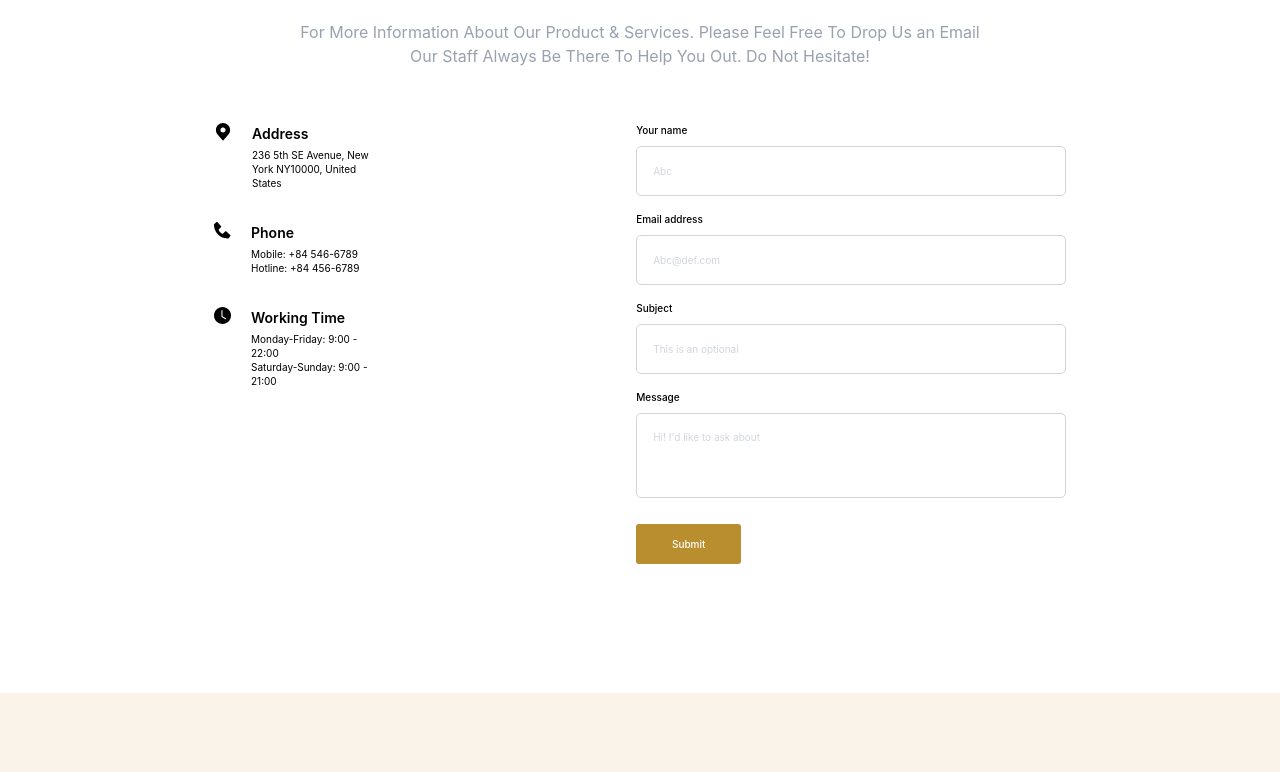
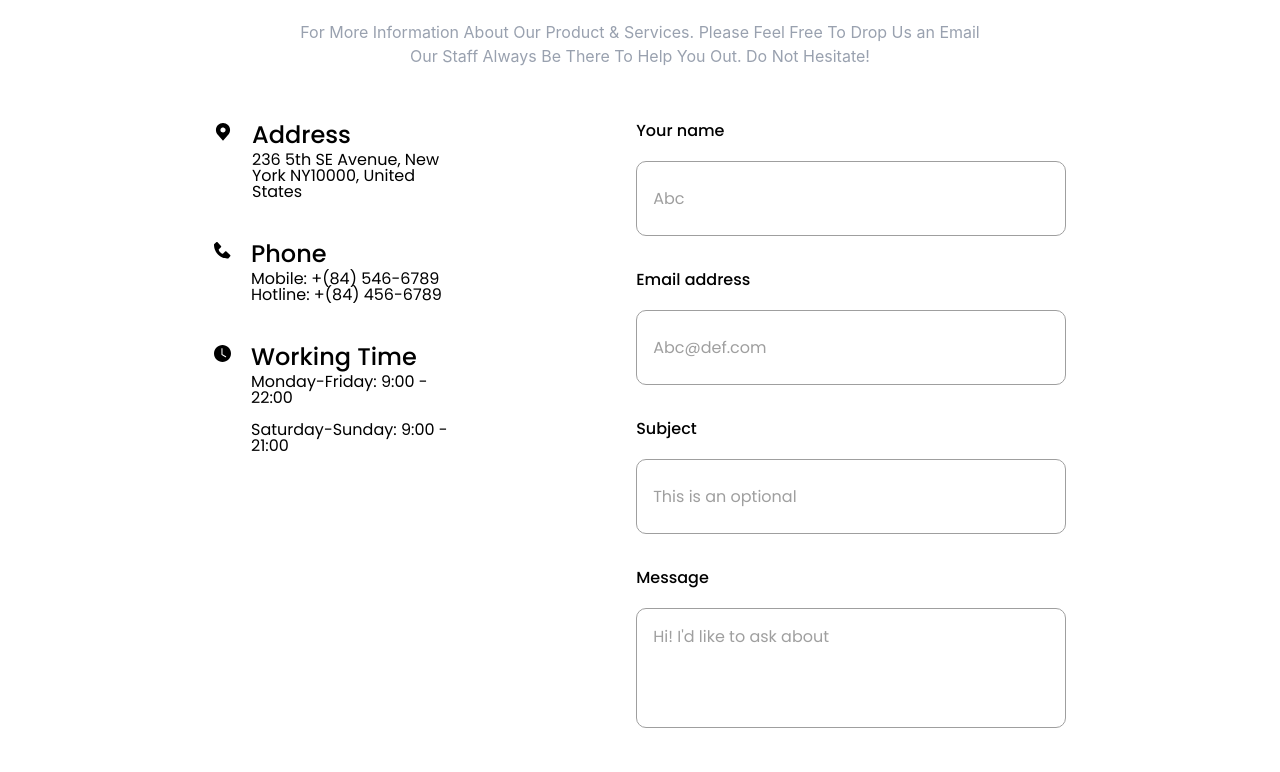
Before and after one commit to Bruna-Narciso/furniro-all, a React (Vite) app in the folder furniro-desafio3/frontend/: page /Contact in a window 1280 px wide. Shown: the part 523-1295 px from the top of the page. Built offline with nearby package versions, Linux system fonts and the light colour scheme; no server answers; sample sign-in values are in the browser's storage.

Commit message:
#11 fix: adjust contact layout

```diff
--- a/furniro-desafio3/frontend/src/components/Contact/ContactForm.tsx
+++ b/furniro-desafio3/frontend/src/components/Contact/ContactForm.tsx
@@ -22,11 +22,8 @@ export function ContactForm() {
     },
   });
 
-  const onSubmit = (data: ContactFormData) => {
-    console.log("Contact form:", data);
-
+  const onSubmit = () => {
     alert("Mensagem enviada com sucesso!");
-
     reset();
   };
 
@@ -34,13 +31,12 @@ export function ContactForm() {
     <form
       onSubmit={handleSubmit(onSubmit)}
       noValidate
-      className="flex w-full flex-col"
+      className="flex w-full max-w-[528.75px] flex-col"
     >
-      {/* Name */}
-      <div className="mb-4">
+      <div className="mb-[36px]">
         <label
           htmlFor="name"
-          className="mb-2 block text-[10px] font-medium text-black"
+          className="mb-[22px] block font-poppins text-[16px] font-medium leading-none text-[#000000]"
         >
           Your name
         </label>
@@ -52,23 +48,23 @@ export function ContactForm() {
           {...register("name", {
             required: "Nome é obrigatório",
           })}
-          className={`h-[50px] w-full rounded-[5px] border px-4 text-[10px] text-black outline-none transition placeholder:text-gray-300 focus:border-[#B88E2F] ${
-            errors.name ? "border-red-500" : "border-gray-300"
-          }`}
+          className={`h-[75px] w-full rounded-[10px] border bg-white px-4 font-poppins text-[16px] text-black outline-none transition placeholder:text-[#9F9F9F] focus:border-[#B88E2F] ${errors.name
+              ? "border-red-500"
+              : "border-[#9F9F9F]"
+            }`}
         />
 
         {errors.name && (
-          <p className="mt-1 text-[9px] text-red-500">
+          <p className="mt-1 text-sm text-red-500">
             {errors.name.message}
           </p>
         )}
       </div>
 
-      {/* Email */}
-      <div className="mb-4">
+      <div className="mb-[36px]">
         <label
           htmlFor="email"
-          className="mb-2 block text-[10px] font-medium text-black"
+          className="mb-[22px] block font-poppins text-[16px] font-medium leading-none text-[#000000]"
         >
           Email address
         </label>
@@ -84,23 +80,23 @@ export function ContactForm() {
               message: "Digite um e-mail válido",
             },
           })}
-          className={`h-[50px] w-full rounded-[5px] border px-4 text-[10px] text-black outline-none transition placeholder:text-gray-300 focus:border-[#B88E2F] ${
-            errors.email ? "border-red-500" : "border-gray-300"
-          }`}
+          className={`h-[75px] w-full rounded-[10px] border bg-white px-4 font-poppins text-[16px] text-black outline-none transition placeholder:text-[#9F9F9F] focus:border-[#B88E2F] ${errors.email
+              ? "border-red-500"
+              : "border-[#9F9F9F]"
+            }`}
         />
 
         {errors.email && (
-          <p className="mt-1 text-[9px] text-red-500">
+          <p className="mt-1 text-sm text-red-500">
             {errors.email.message}
           </p>
         )}
       </div>
 
-      {/* Subject */}
-      <div className="mb-4">
+      <div className="mb-[36px]">
         <label
           htmlFor="subject"
-          className="mb-2 block text-[10px] font-medium text-black"
+          className="mb-[22px] block font-poppins text-[16px] font-medium leading-none text-[#000000]"
         >
           Subject
         </label>
@@ -110,15 +106,14 @@ export function ContactForm() {
           type="text"
           placeholder="This is an optional"
           {...register("subject")}
-          className="h-[50px] w-full rounded-[5px] border border-gray-300 px-4 text-[10px] text-black outline-none transition placeholder:text-gray-300 focus:border-[#B88E2F]"
+          className="h-[75px] w-full rounded-[10px] border border-[#9F9F9F] bg-white px-4 font-poppins text-[16px] text-black outline-none transition placeholder:text-[#9F9F9F] focus:border-[#B88E2F]"
         />
       </div>
 
-      {/* Message */}
-      <div className="mb-5">
+      <div className="mb-[40px]">
         <label
           htmlFor="message"
-          className="mb-2 block text-[10px] font-medium text-black"
+          className="mb-[22px] block font-poppins text-[16px] font-medium leading-none text-[#000000]"
         >
           Message
         </label>
@@ -129,22 +124,22 @@ export function ContactForm() {
           {...register("message", {
             required: "Mensagem é obrigatória",
           })}
-          className={`h-[85px] w-full resize-none rounded-[5px] border px-4 py-4 text-[10px] text-black outline-none transition placeholder:text-gray-300 ${
-            errors.message ? "border-red-500" : "border-gray-300"
-          } focus:border-[#B88E2F]`}
+          className={`h-[120px] w-full resize-none rounded-[10px] border bg-white px-4 py-4 font-poppins text-[16px] text-black outline-none transition placeholder:text-[#9F9F9F] focus:border-[#B88E2F] ${errors.message
+              ? "border-red-500"
+              : "border-[#9F9F9F]"
+            }`}
         />
 
         {errors.message && (
-          <p className="mt-1 text-[9px] text-red-500">
+          <p className="mt-1 text-sm text-red-500">
             {errors.message.message}
           </p>
         )}
       </div>
 
-      {/* Submit */}
       <button
         type="submit"
-        className="h-[40px] w-[105px] rounded-[3px] bg-[#B88E2F] text-[10px] font-medium text-white transition hover:bg-[#a17b26] active:scale-[0.98]"
+        className="h-[55px] w-[237px] rounded-[5px] border border-[#B88E2F] bg-[#B88E2F] font-poppins text-[16px] font-normal leading-none text-white transition hover:bg-[#a17b26] active:scale-[0.98]"
       >
         Submit
       </button>
--- a/furniro-desafio3/frontend/src/components/Contact/ContactInfo.tsx
+++ b/furniro-desafio3/frontend/src/components/Contact/ContactInfo.tsx
@@ -1,7 +1,6 @@
 export function ContactInfo() {
   return (
-    <div className="flex flex-col gap-8">
-      {/* Address */}
+    <div className="flex flex-col gap-[42px]">
       <div className="flex gap-5">
         <img
           src="/Contact/location.svg"
@@ -10,21 +9,16 @@ export function ContactInfo() {
         />
 
         <div>
-          <h3 className="text-[14px] font-semibold text-black">
+          <h3 className="font-poppins text-[24px] font-medium leading-none text-[#000000] mb-[5px]">
             Address
           </h3>
 
-          <p className="mt-1 max-w-[160px] text-[10px] leading-[14px] text-black">
-            236 5th SE Avenue, New
-            <br />
-            York NY10000, United
-            <br />
-            States
+          <p className="mt-[0px] w-[212px] font-poppins text-[16px] font-normal leading-none text-[#000000]">
+            236 5th SE Avenue, New York NY10000, United States
           </p>
         </div>
       </div>
 
-      {/* Phone */}
       <div className="flex gap-5">
         <img
           src="/Contact/phone.svg"
@@ -33,17 +27,17 @@ export function ContactInfo() {
         />
 
         <div>
-          <h3 className="text-[14px] font-semibold text-black">
+          <h3 className="font-poppins text-[24px] font-medium leading-none text-[#000000] mb-[5px]">
             Phone
           </h3>
 
-          <p className="mt-1 text-[10px] leading-[14px] text-black">
+          <p className="mt-[0px] w-[212px] font-poppins text-[16px] font-normal leading-none text-[#000000]">
             Mobile:{" "}
             <a
               href="tel:+845466789"
               className="transition hover:text-[#B88E2F] hover:underline"
             >
-              +84 546-6789
+              +(84) 546-6789
             </a>
             <br />
             Hotline:{" "}
@@ -51,13 +45,12 @@ export function ContactInfo() {
               href="tel:+844566789"
               className="transition hover:text-[#B88E2F] hover:underline"
             >
-              +84 456-6789
+              +(84) 456-6789
             </a>
           </p>
         </div>
       </div>
 
-      {/* Working Time */}
       <div className="flex gap-5">
         <img
           src="/Contact/clock.svg"
@@ -66,18 +59,15 @@ export function ContactInfo() {
         />
 
         <div>
-          <h3 className="text-[14px] font-semibold text-black">
+          <h3 className="font-poppins text-[24px] font-medium leading-none text-[#000000] mb-[5px]">
             Working Time
           </h3>
 
-          <p className="mt-1 text-[10px] leading-[14px] text-black">
-            Monday-Friday: 9:00 -
+          <p className="mt-[0px] w-[212px] font-poppins text-[16px] font-normal leading-none text-[#000000]">
+            Monday-Friday: 9:00 - 22:00
             <br />
-            22:00
             <br />
-            Saturday-Sunday: 9:00 -
-            <br />
-            21:00
+            Saturday-Sunday: 9:00 - 21:00
           </p>
         </div>
       </div>
```
